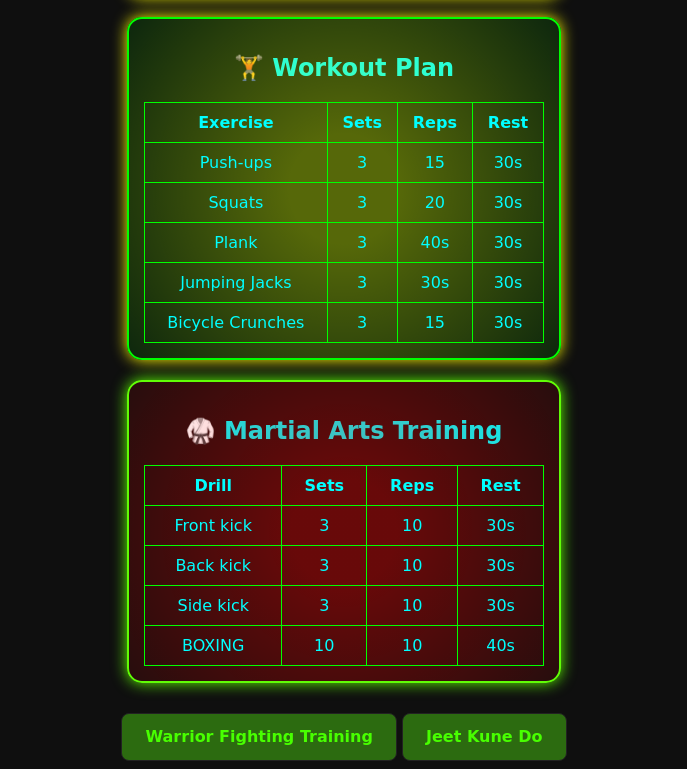
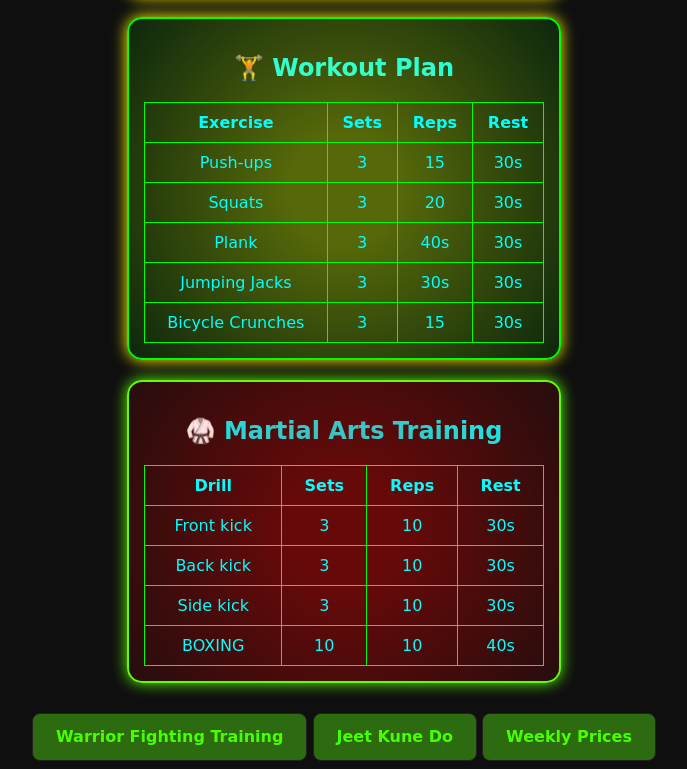
Before and after one commit to codewithmihadul/Warrior, a plain HTML site: page index.html in a window 1280 px wide. Shown: the part 566-1335 px from the top of the page, without its empty margins (296-983 px from the left). Drawn offline with Linux system fonts and the light colour scheme.

Commit message:
index.html

```diff
--- a/index.html
+++ b/index.html
@@ -135,6 +135,7 @@
     <!-- HTML !-->
     <button href="https://youtube.com/playlist?list=PLUESlxDsJtMhmU36zJ7oW4zyrFyZOSssy&si=HPeL6hEHyxioe0v6" class="button-23" role="button">Warrior Fighting Training</button>
     <button href="https://youtube.com/playlist?list=PLxA0Q8LycHlPyWvqAbdVoHVqxFm2WsVBY&si=-EWOmrs6Bhad_Cgt" class="button-23" role="button">Jeet Kune Do</button>
+    <button href="shop-ui.html" class="button-23" role="button">Weekly Prices</button>
 
     <style>
         /* CSS */
```
